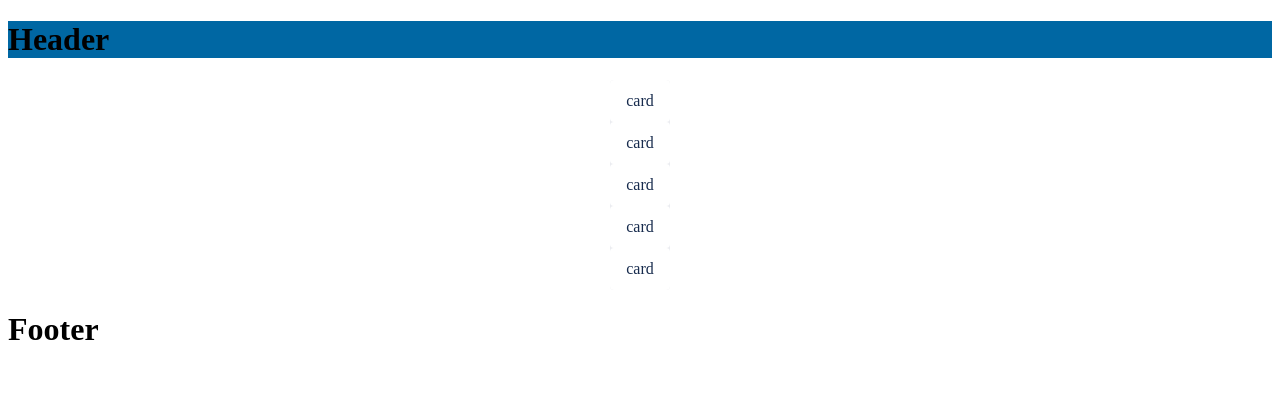
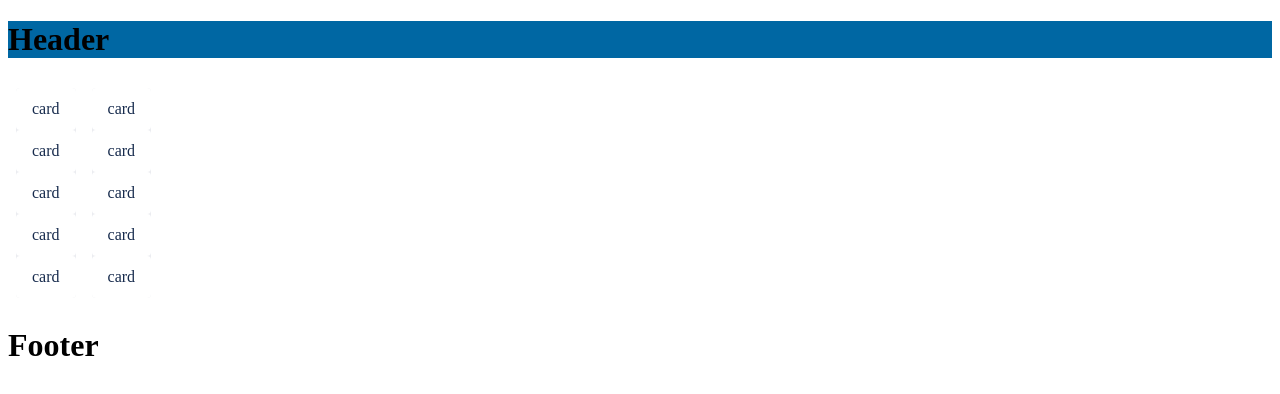
Before and after one commit to SuguruOoki/nuxt-original-trello, a Nuxt app: page / in a window 1280 px wide. Shown: the top 394 px of the page. Built offline with nearby package versions, Linux system fonts and the light colour scheme.

Commit message:
Fix todo component for multiple columns

```diff
--- /dev/null
+++ b/components/BoardBody.vue
@@ -0,0 +1,46 @@
+<template>
+  <div class="content">
+    <div v-for="key in cardContent" :key="key.id" class="board-wrapper">
+      <CardColumn :title="title"/>
+    </div>
+  </div>
+</template>
+
+<script>
+import CardColumn from '~/components/CardColumn.vue'
+
+export default {
+  components: {
+    CardColumn
+  },
+  data() {
+    return {
+      cardContent: [
+        {
+          title: 'TODO'
+        },
+        {
+          title: 'WILL'
+        }
+      ]
+    }
+  }
+}
+</script>
+
+<style lang="scss">
+.content {
+  width: 100%;
+  background-color: transparent;
+  display: flex;
+  flex-direction: row;
+  justify-content: flex-start;
+  .board-wrapper {
+    padding: 8px;
+  }
+}
+
+.title {
+  color: #ffffff;
+}
+</style>
--- a/components/CardColumn.vue
+++ b/components/CardColumn.vue
@@ -1,5 +1,6 @@
 <template>
   <div class="container-card">
+    <div>{{ ColumnTitle }}</div>
     <div v-for="key in sample" :key="key" class="cards">
       <Card/>
     </div>
@@ -8,6 +9,12 @@
 <script>
 import Card from './Card.vue'
 export default {
+  props: {
+    ColumnTitle: {
+      type: String,
+      require: true
+    }
+  },
   components: {
     Card
   },
--- a/layouts/default.vue
+++ b/layouts/default.vue
@@ -47,6 +47,7 @@ $default-font-color: #ffffff;
 }
 .body-style {
   top: 0;
+  background: rgba(0, 0, 0, 0.15);
   background-color: #0079bf;
   height: 100%;
   margin: 0;
--- a/pages/index.vue
+++ b/pages/index.vue
@@ -1,19 +1,15 @@
 <template>
   <div class="container">
-    <div class="content">
-      <div class="board-wrapper">
-        <CardColumn/>
-      </div>
-    </div>
+    <BoardBody/>
   </div>
 </template>
 
 <script>
-import CardColumn from '~/components/CardColumn.vue'
+import BoardBody from '~/components/BoardBody.vue'
 
 export default {
   components: {
-    CardColumn
+    BoardBody
   }
 }
 </script>
```
